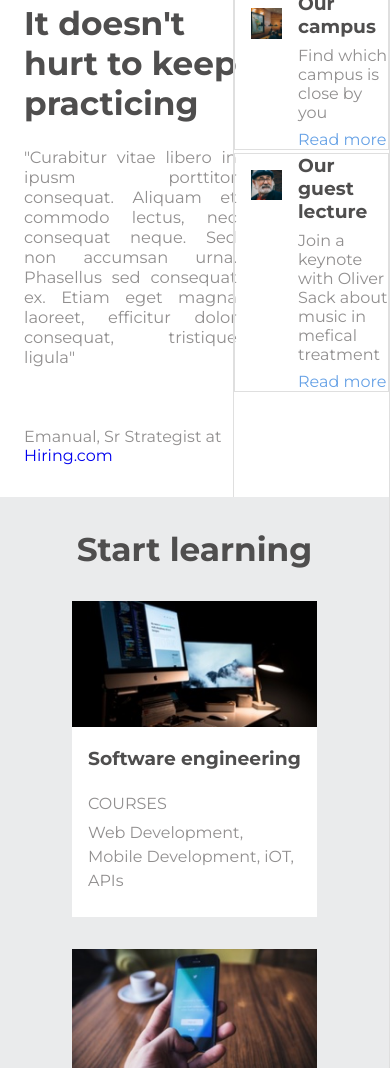
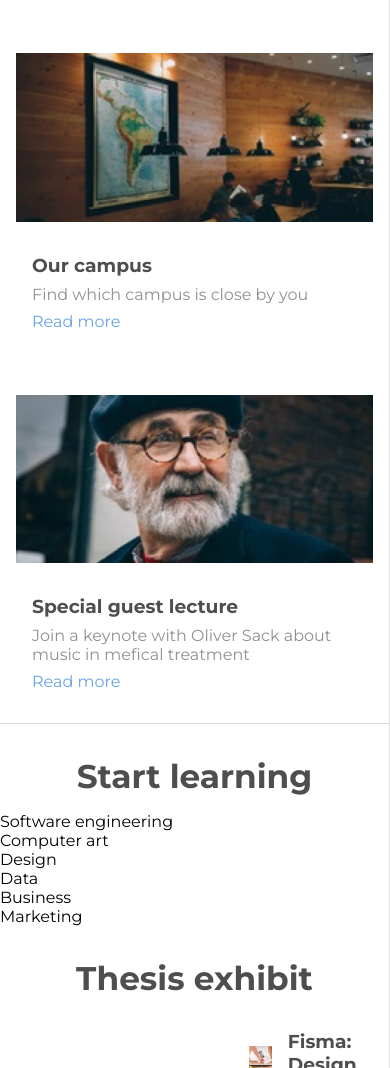
Before and after one commit to Lteerapat/Colmar, a plain HTML site: page index.html in a window 390 px wide. Shown: the part 932-2000 px from the top of the page. Drawn offline with Linux system fonts and the light colour scheme; grey boxes are pictures that could not be loaded.

Commit message:
edit css and structure

```diff
--- a/index.html
+++ b/index.html
@@ -92,6 +92,7 @@
                 <div class="section-2-banner-right-num section-2-banner-right-num-first"><!-- orientation date -->
                     <div class="section-2-img-right">
                         <img src="images/information-orientation.jpg" alt="info-orient-pic">
+                        <img src="images/information-orientation-mobile.jpg" alt="info-orient-pic" style="display: none;">
                     </div>
 
 
@@ -107,7 +108,7 @@
                 <div  class="section-2-banner-right-num"><!-- Our campus -->
                     <div class="section-2-img-right">
                         <img src="images/information-campus.jpg" alt="info-campus-pic">
-
+                        <img src="images/information-campus-mobile.jpg" alt="info-campus-pic" style="display: none;">
                     </div>
 
                     <div class="section-2-banner-right-content">
@@ -123,11 +124,13 @@
                 <div  class="section-2-banner-right-num"><!-- Our guest lecture -->
                     <div class="section-2-img-right">
                         <img src="images/information-guest-lecture.jpg" alt="info-guest-pic">
+                        <img src="images/information-guest-lecture-mobile.jpg" alt="info-guest-pic" style="display: none;">
                     </div>
 
 
-                    <div class="section-2-banner-right-content">
-                        <h3>Our guest lecture</h3>
+                    <div class="section-2-banner-right-content" id="section-2-banner-last">
+                        <h3 id="guest-desktop">Our guest lecture</h3>
+                        <h3 id="guest-mobile" style="display: none;" >Special guest lecture</h3>
                         <p>Join a keynote with Oliver Sack about music in mefical treatment</p>
                         <a href="#" class="readmore">Read more</a>
                     </div>
@@ -139,6 +142,7 @@
 
         <section class="section-3"><!-- third banner start-->
 
+            <!-- section 3 desktop -->
             <div class="section-3-header">
                 <h2>Start learning</h2><!-- heading for section 3 -->
             </div>
@@ -182,9 +186,20 @@
                 </div>
             </div>
 
+            <!-- section 3 mobile -->
+            <div class="course-mobile" style="display: none;">
+                <div class="each-course-mobile">Software engineering</div>
+                <div class="each-course-mobile">Computer art</div>
+                <div class="each-course-mobile">Design</div>
+                <div class="each-course-mobile">Data</div>
+                <div class="each-course-mobile">Business</div>
+                <div class="each-course-mobile">Marketing</div>
+            </div>
+
         </section><!-- third banner end-->
 
         <section class="section-4"><!-- fourth banner start-->
+
 
             <div class="section-4-header">
                 <h2>Thesis exhibit</h2>
@@ -224,6 +239,9 @@
                 </div>
             </div>
 
+
+
+
         </section><!-- fourth banner end-->
 
     </main> <!-- main section end -->
--- a/style.css
+++ b/style.css
@@ -427,6 +427,8 @@ footer {
 /* Responsive */
 
 @media (max-width: 625px) {
+
+    /* nav bar responsive */
     .colmar-logo {
         display: none;
     }
@@ -436,11 +438,12 @@ footer {
     }
 
     #logo-mobile {
-        display: flex !important;
+        display: flex;
         justify-content: space-between;
         align-items: center;
     }
 
+    /* section 1 responsive */
     .section-1 {
         flex-direction: column;
 
@@ -449,7 +452,100 @@ footer {
     .section-1-pic, .section-1-right-all {
         width:100%;
         padding: 0px;
-        font-size: 100%;
     }
 
+    .section-1-right {
+        width: 100%;
+        padding-top: 32px;
+        padding-bottom: 32px;
+        padding-right: 16px;
+        gap: 0px;
+    }
+
+    .section-1-right h1 {
+        font-size: 1.8rem;
+        padding-bottom: 32px;
+    }
+
+    .section-1-right h3 {
+        font-size: 1.2rem;
+        padding-bottom: 24px;
+    }
+
+    /* sectoin 2 responsive */
+    .section-2-img-left {
+        display: none;
+    }
+
+    .section-2-banner-right {
+        width: 100%;
+        display: block;
+        border: 0px;
+    }
+
+    .section-2-img-right {
+        width: 100%;
+    }
+
+    .section-2-banner-right-num {
+        flex-direction: column;
+        border: none;
+    }
+
+    .section-2-banner-right-content {
+        padding:16px 32px 48px 32px;
+        width: 100%;
+    }
+
+    .section-2-img-right img:first-child {
+        display: none;
+    }
+
+    .section-2-img-right img:last-child {
+       display: flex !important;
+    }
+
+    .section-2-banner-right-num-first {
+        padding-top: 0px;
+    }
+
+    #guest-desktop {
+        display: none;
+    }
+
+    #guest-mobile {
+        display: block !important;
+    }
+
+    #section-2-banner-last {
+        padding-bottom: 32px;
+    }
+
+    /* section 3 responsive */
+    .section-3 {
+        background-color: white;
+        border-top: 0.5px solid #D8D8D8;
+    }
+    .section-3-header h2 {
+        padding-bottom: 16px ;
+
+    }
+
+    .section-3-courses-box {
+        display: none;
+    }
+
+    .course-mobile {
+        display: flex !important;
+        flex-direction: column;
+        background-color: white;
+    }
+
+
+
+
+
+
+
+
 }
```
Lines whose indentation alone changed are shown as unchanged.
